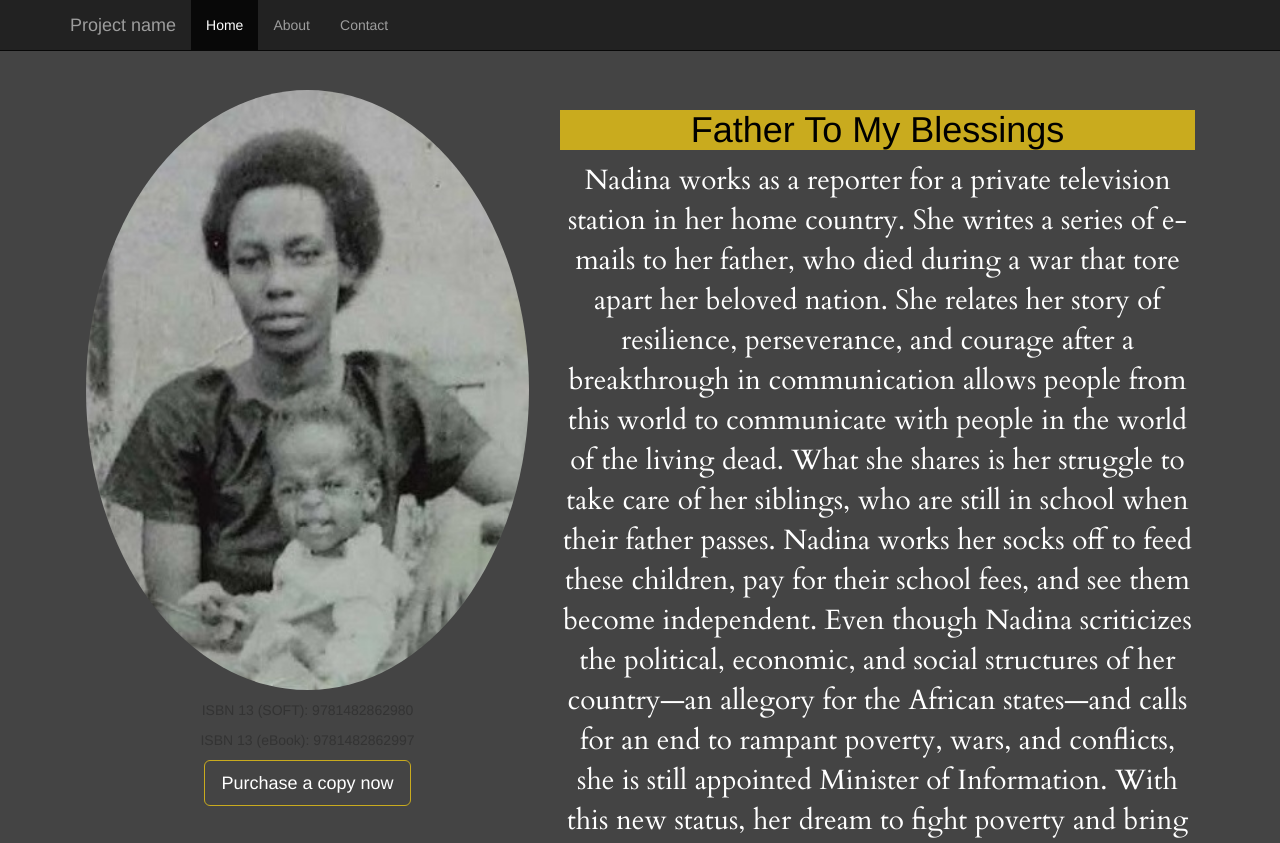
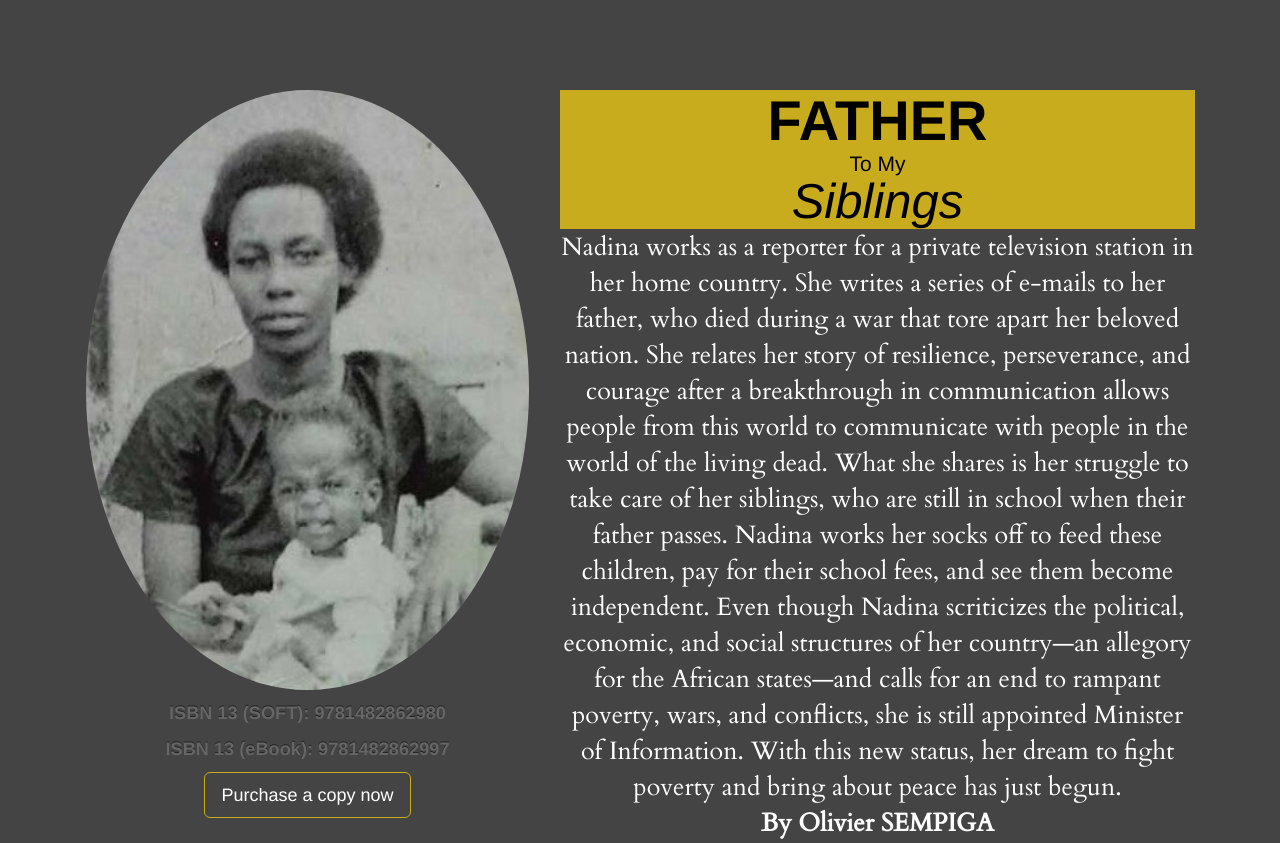
Before and after one commit to tmaxletitgo/tmaxletitgo.github.io, a plain HTML site: page index.html in a window 1280 px wide. Shown: the top 843 px of the page. Drawn offline with nearby package versions, Linux system fonts and the light colour scheme; a script that the page names is missing.

Commit message:
added a lot

```diff
--- a/css/starter-template.css
+++ b/css/starter-template.css
@@ -8,29 +8,52 @@ body {
 }
 .book-description{
     font-family: 'Cardo', serif;
-    font-size: 2em;
+    font-size: 1.8em;
     color: white;
 }
 
 
 .booktitle{
-
+    margin:0px;
     background-color:#c9ab1e;
     color: black;
 }
 
 
 .buybutton{
+    color: white;
     padding-top: 10px;
     background-color: transparent;
     border-color:#c9ab1e;
 }
 .buybutton:hover{
+    color: white;
     background-color:#c9ab1e;
     border-color:#c9ab1e;;
 }
 
 .buybutton:active{
+    color: white;
     background-color:#c9ab1e;
     border-color:#c9ab1e;;
 }
+
+.idtext{
+    font-size:1.3em;
+    font-weight:bold;
+    color: #666;
+    text-shadow: 0px -1px 0px rgba(0,0,0,.5);
+}
+
+.title1{
+    font-weight: bolder;
+    font-size: 4.0em;}
+
+.title2{
+    font-size:1.5em;
+}
+
+.title3{
+    font-style: italic;
+    font-size:3.5em;
+}
--- a/index.html
+++ b/index.html
@@ -30,46 +30,44 @@
 
 <body>
 
-<nav class="navbar navbar-inverse navbar-fixed-top">
-    <div class="container">
-        <div class="navbar-header">
-            <button type="button" class="navbar-toggle collapsed" data-toggle="collapse" data-target="#navbar" aria-expanded="false" aria-controls="navbar">
-                <span class="sr-only">Toggle navigation</span>
-                <span class="icon-bar"></span>
-                <span class="icon-bar"></span>
-                <span class="icon-bar"></span>
-            </button>
-            <a class="navbar-brand" href="#">Project name</a>
-        </div>
-        <div id="navbar" class="collapse navbar-collapse">
-            <ul class="nav navbar-nav">
-                <li class="active"><a href="#">Home</a></li>
-                <li><a href="#about">About</a></li>
-                <li><a href="#contact">Contact</a></li>
-            </ul>
-        </div><!--/.nav-collapse -->
-    </div>
-</nav>
+<!--<nav class="navbar navbar-inverse navbar-fixed-top">-->
+    <!--<div class="container">-->
+        <!--<div class="navbar-header">-->
+            <!--<button type="button" class="navbar-toggle collapsed" data-toggle="collapse" data-target="#navbar" aria-expanded="false" aria-controls="navbar">-->
+                <!--<span class="sr-only">Toggle navigation</span>-->
+                <!--<span class="icon-bar"></span>-->
+                <!--<span class="icon-bar"></span>-->
+                <!--<span class="icon-bar"></span>-->
+            <!--</button>-->
+            <!--<a class="navbar-brand" href="#">Project name</a>-->
+        <!--</div>-->
+        <!--<div id="navbar" class="collapse navbar-collapse">-->
+            <!--<ul class="nav navbar-nav">-->
+                <!--<li class="active"><a href="#">Home</a></li>-->
+                <!--<li><a href="#about">About</a></li>-->
+                <!--<li><a href="#contact">Contact</a></li>-->
+            <!--</ul>-->
+        <!--</div>&lt;!&ndash;/.nav-collapse &ndash;&gt;-->
+    <!--</div>-->
+<!--</nav>-->
 
 <div class="container">
 
     <div class="starter-template">
+       <div class="row">
+        <div class="col-md-5"><p>
+            <img class="img-circle" height="600px"  src="img/cover.jpg"></p>
+            <p class="idtext">ISBN 13 (SOFT): 9781482862980</p>
+            <p class="idtext">ISBN 13 (eBook): 9781482862997</p>
 
-
-       <div class="row">
-
-
-        <div class="col-md-5"><p>
-            <img class="img-circle" height="600px"    src="img/cover.jpg"></p>
-            <p>ISBN 13 (SOFT): 9781482862980</p>
-            <p>ISBN 13 (eBook): 9781482862997</p>
-
-            <p><button type="button" class="btn btn-primary btn-lg buybutton">Purchase a copy now</button></p>
+            <p><button type="button" class="btn btn-lg buybutton">Purchase a copy now</button></p>
         </div>
 
 
   <div class="col-md-7">
-      <h1 class="booktitle">Father To My Blessings</h1>
+      <h1 class="booktitle title1">FATHER</h1>
+      <h1 class="booktitle title2">To My</h1>
+      <h1 class="booktitle title3">Siblings</h1>
         <p class="book-description">
             Nadina works as a reporter for a private television station in her home country. She writes a series of e-mails to her father, who died during a war that tore apart her beloved nation. She relates her story of resilience, perseverance, and courage after a breakthrough in communication allows people from this world to communicate with people in the world of the living dead. What she shares is her struggle to take care of her siblings, who are still in school when their father passes. Nadina works her socks off to feed these children, pay for their school fees, and see them become independent.
             Even though Nadina scriticizes the political, economic, and social structures of her country—an allegory for the African states—and calls for an end to rampant poverty, wars, and conflicts, she is still appointed Minister of Information. With this new status, her dream to fight poverty and bring about peace has just begun.
```
